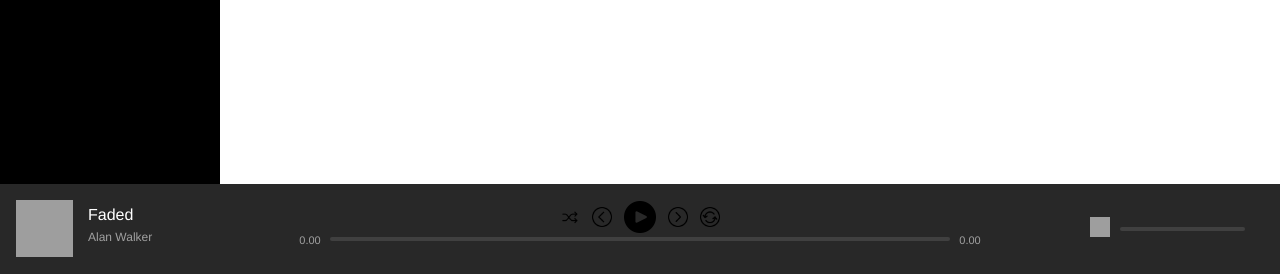
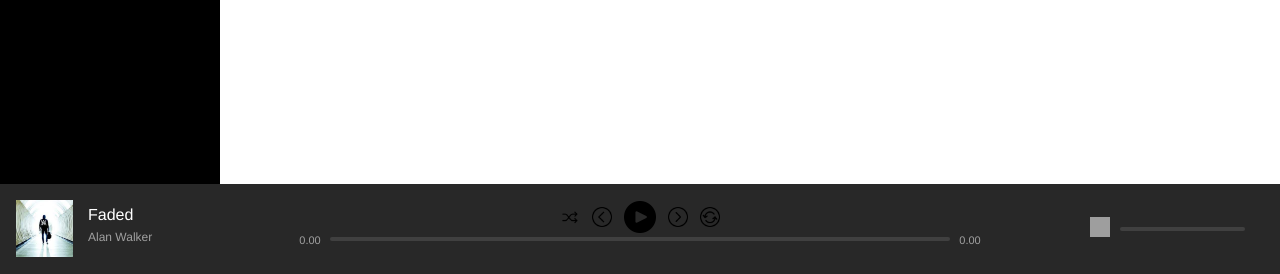
Before and after one commit to deepakqwerty/MUSICA, a PHP site: page / in a window 1280 px wide. Shown: the part 526-800 px from the top of the page. Run offline with PHP 8.4, Linux system fonts and the light colour scheme; the visitor is signed in with stand-in values (Sample User, id 1); grey boxes are pictures that could not be loaded.

Commit message:
Update index.php

```diff
--- a/index.php
+++ b/index.php
@@ -64,7 +64,7 @@ if(isset($_SESSION['userLoggedIn'])) {
                 <div id="nowPlayingLeft">
                     <div class="content">
                         <span class="albumLink">
-                            <img src="https://www.google.com/img" class="albumArtwork" alt="albumPicture">
+                            <img src="assets/images/faded.jpg" class="albumArtwork" alt="albumPicture">
                         </span>
 
                         <div class="trackInfo">
```
